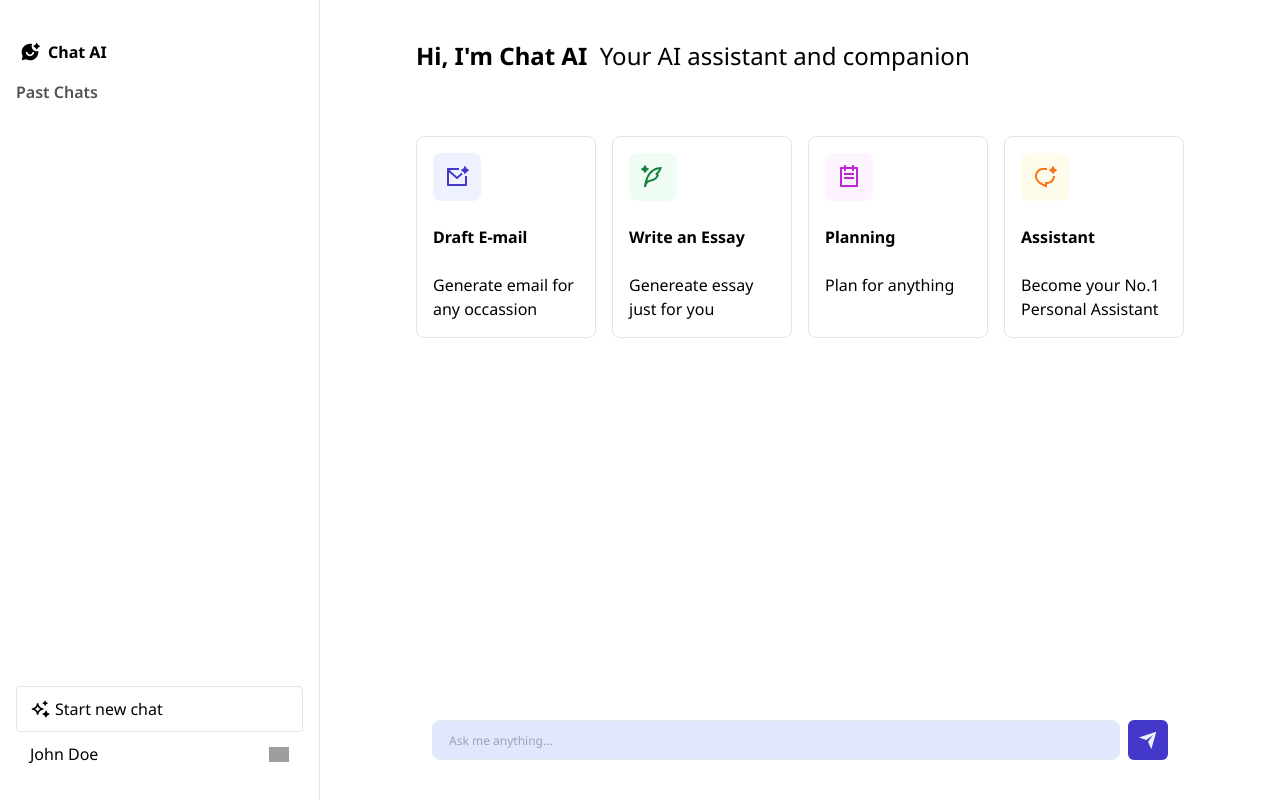
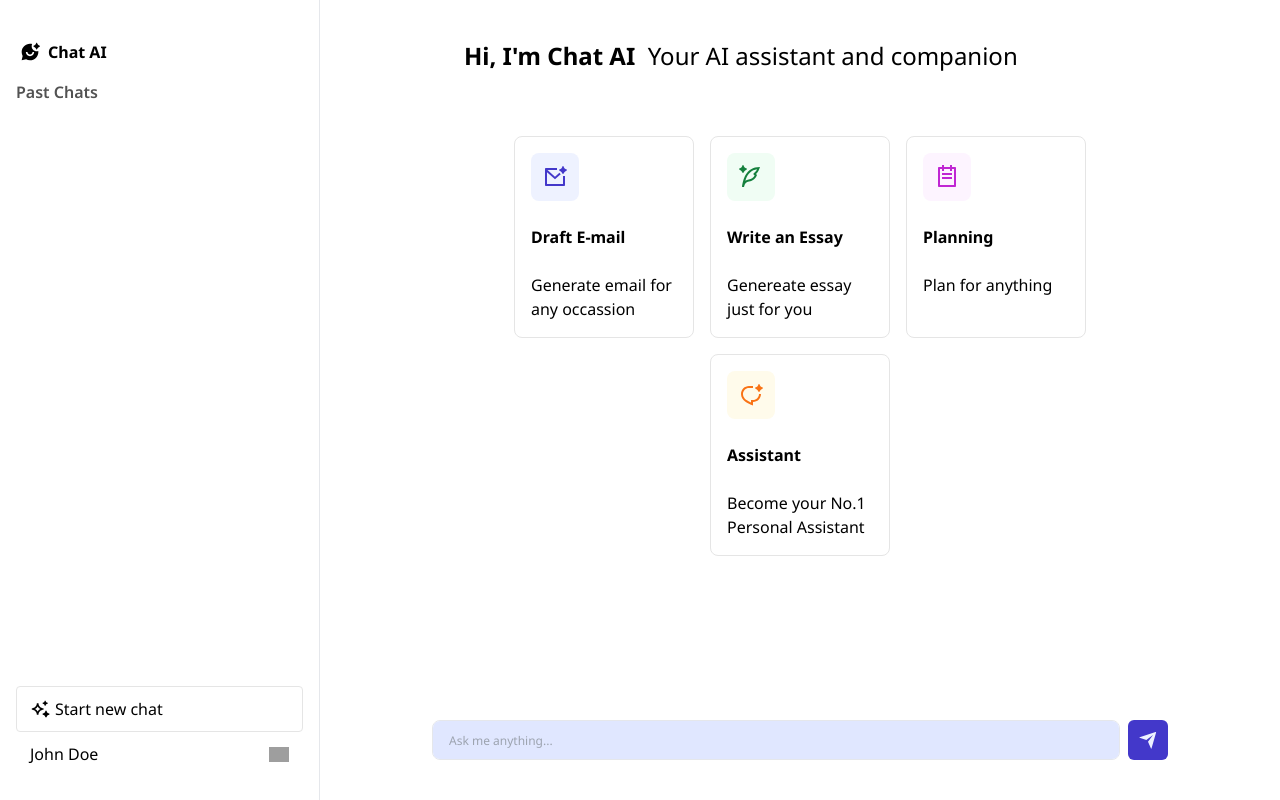
Before and after one commit to DicksenT/AskVerse, a Next.js app: page / in a window 1280 px wide. Built offline with nearby package versions, Linux system fonts and the light colour scheme; grey boxes are pictures that could not be loaded.

Commit message:
set max width

```diff
--- a/app/components/ProvidedComponent.tsx
+++ b/app/components/ProvidedComponent.tsx
@@ -17,16 +17,14 @@ export default function ProvidedComponent({children}: {children: React.ReactNode
         window.addEventListener('resize', handleResize)
         return()=>{window.removeEventListener('resize', handleResize)}
     },[])
-    useEffect(() =>{
-        console.log(width)
-    },[width])
+
     return(
         <Provider store={store}>
             {width <= 768 &&  <Header/> }
             <div className={`flex ${width <= 768 ?'h-[calc(100vh-71px)] ' : "h-screen"}`}>
             <Sidebar width={width}/>
                 <main className={`h-full flex-1 flex flex-col items-center px-4 overflow-y-auto`}>
-                    <section className="flex-1 overflow-y-auto max-h-screen pt-10">{children}</section>
+                    <section className="flex-1 overflow-y-auto max-h-screen pt-10 w-full max-w-2xl">{children}</section>
                     <Input/>
                 </main>
             </div>
```
